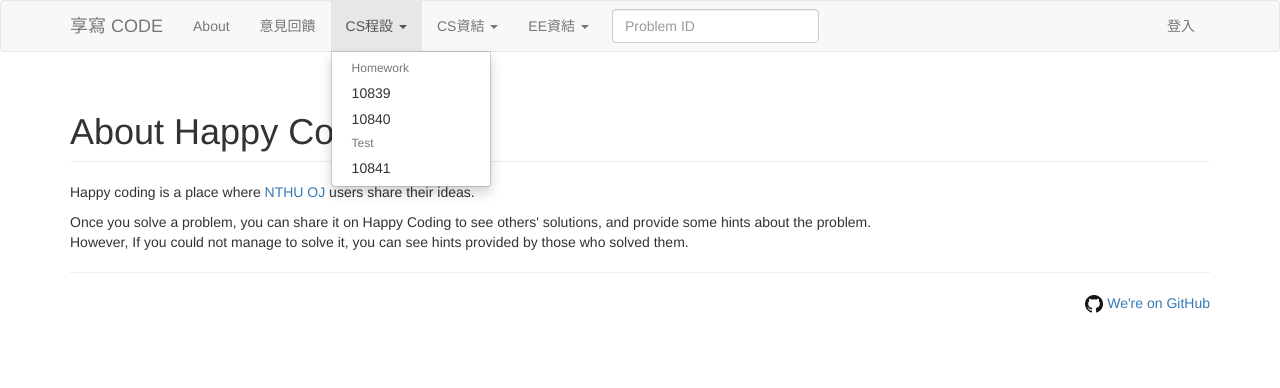
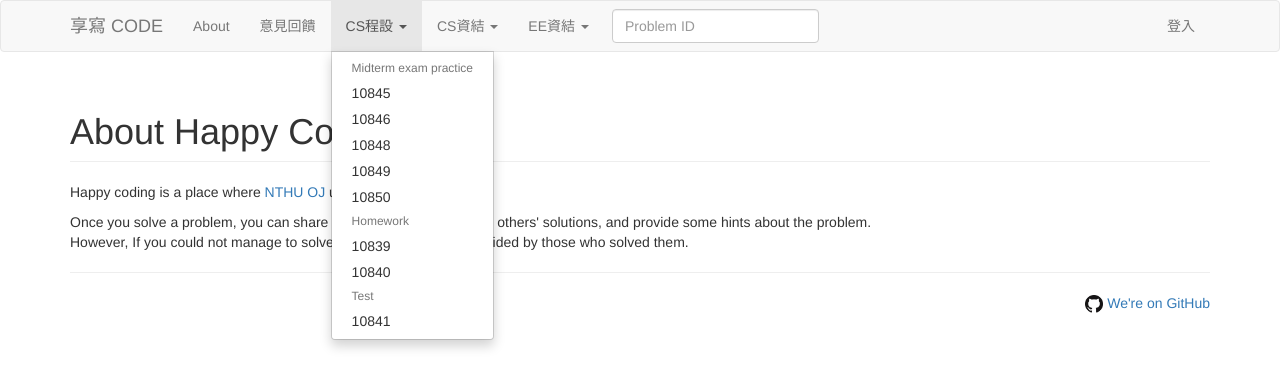
Before and after one commit to afg-archive/happycoding, a Python web app: template problem/jinja2/about.html in a window 1280 px wide, after a click on "CS程設". Shown: the top 388 px of the page. Run offline with Jinja, Linux system fonts and the light colour scheme; the template is opened without the code that fills it, so the values that code supplies are empty; some libraries are stand-ins or nearby versions.

Commit message:
sidebar update

```diff
--- a/problem/jinja2/navbar.html
+++ b/problem/jinja2/navbar.html
@@ -16,6 +16,12 @@
         <li class="dropdown">
           <a href="#" class="dropdown-toggle" data-toggle="dropdown" role="button" aria-haspopup="true" aria-expanded="false">CS程設 <span class="caret"></span></a>
           <ul class="dropdown-menu">
+            <li class="dropdown-header">Midterm exam practice</li>
+            <li><a href="/problem/10845">10845</a></li>
+            <li><a href="/problem/10846">10846</a></li>
+            <li><a href="/problem/10848">10848</a></li>
+            <li><a href="/problem/10849">10849</a></li>
+            <li><a href="/problem/10850">10850</a></li>
             <li class="dropdown-header">Homework</li>
             <li><a href="/problem/10839">10839</a></li>
             <li><a href="/problem/10840">10840</a></li>
```
